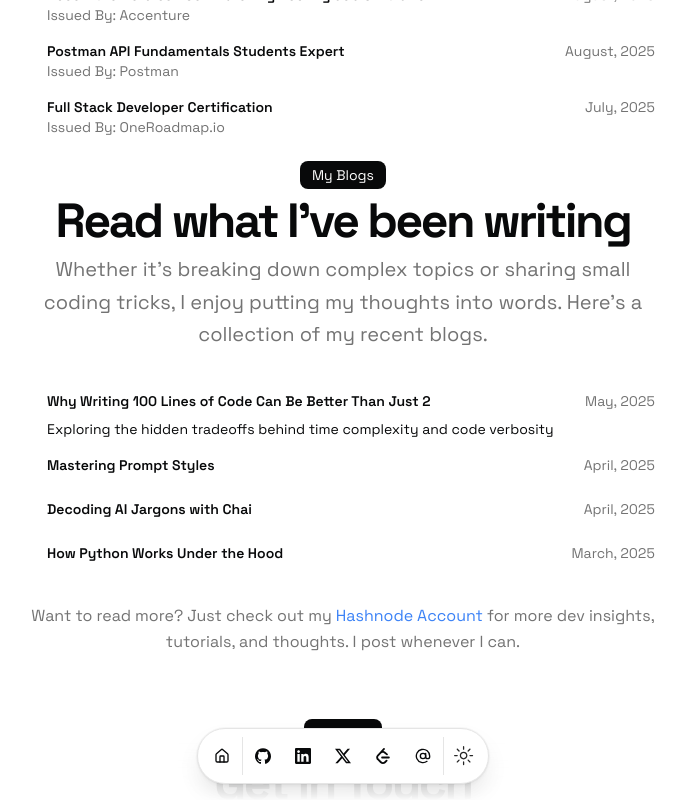
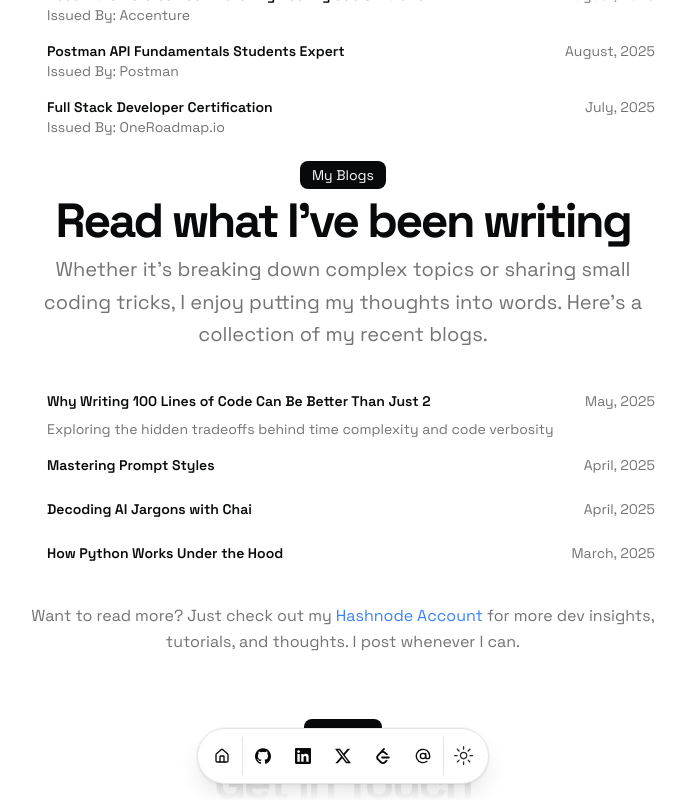
Before and after one commit to rahulkpr2510/portfolio-website, a Next.js app: page / in a window 1280 px wide. Both pictures are taken after a click on the element "Why Writing 100 Lines of Code Can Be Better Than Just 2". Shown: the part 1873-2673 px from the top of the page, without its empty margins (297-983 px from the left). Built offline with nearby package versions, Linux system fonts and the light colour scheme.

Commit message:
style(blog-card): add muted foreground color to blog card description
Improve readability by adding muted text color to the description text

```diff
--- a/src/components/blog-card.tsx
+++ b/src/components/blog-card.tsx
@@ -62,7 +62,7 @@ export const BlogCard = ({
               duration: 0.7,
               ease: [0.16, 1, 0.3, 1],
             }}
-            className="mt-2 text-xs sm:text-sm"
+            className="mt-2 text-xs sm:text-sm text-muted-foreground"
           >
             <Link href={blogUrl} className="inline cursor-pointer">
               {description}
```
